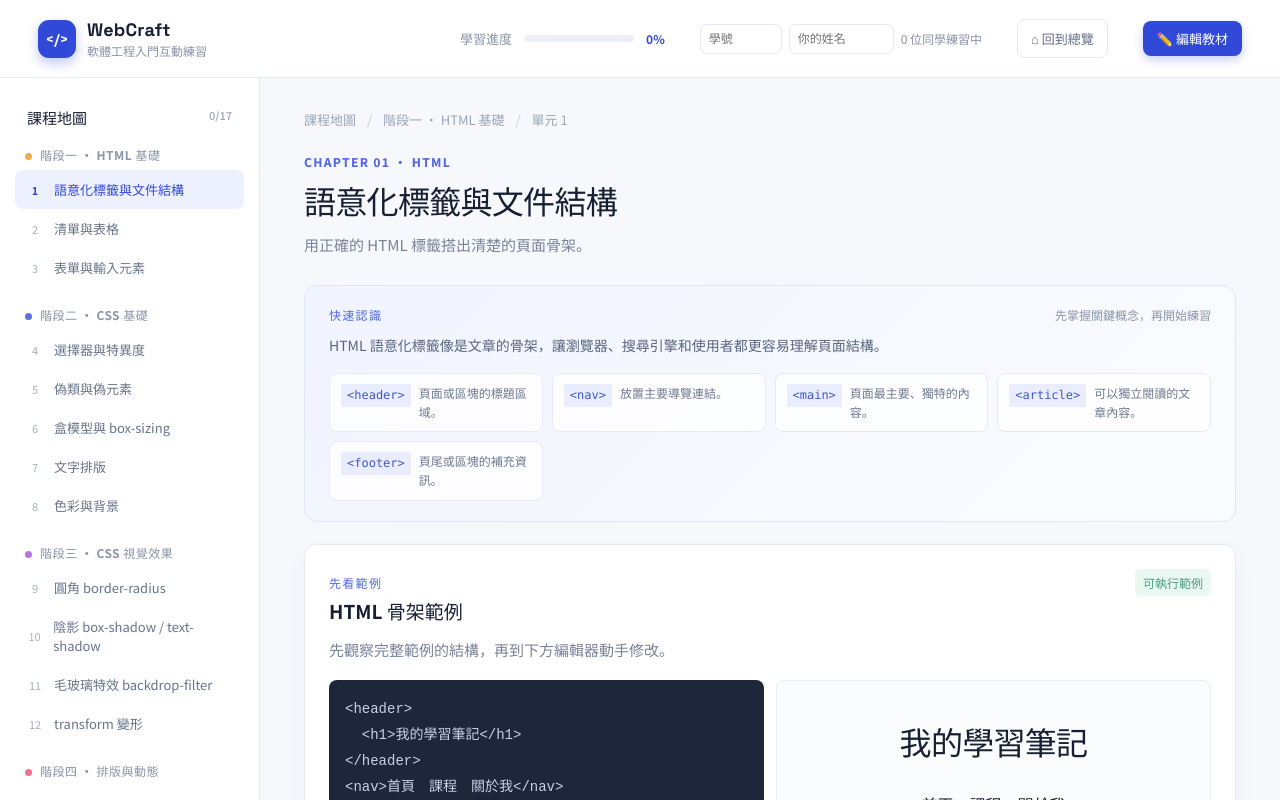
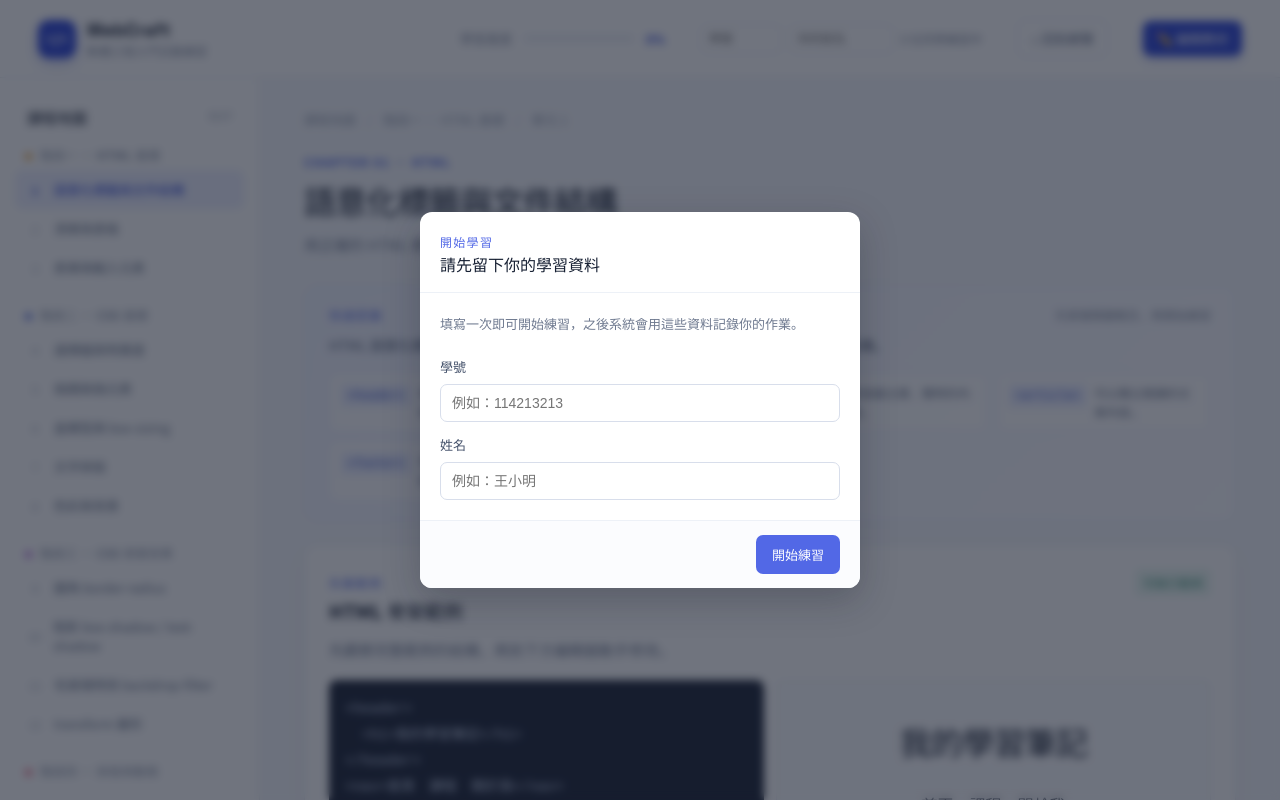
Before and after one commit to Richarrrd53/115-1-se-html-class, a Vue app: page / in a window 1280 px wide. Shown: the top 800 px of the page. Built offline with nearby package versions, Linux system fonts and the light colour scheme; no server answers; the database is empty.

Commit message:
更新首頁會彈出學號／姓名視窗

```diff
--- a/src/App.vue
+++ b/src/App.vue
@@ -13,6 +13,8 @@ const completedLessons = ref<Record<string, boolean>>(
 )
 const studentId = ref(localStorage.getItem('webcraft-student-id') || '')
 const studentName = ref(localStorage.getItem('webcraft-student-name') || '')
+const showStudentProfileModal = ref(!studentId.value.trim() || !studentName.value.trim())
+const studentProfileError = ref('')
 const practiceStudents = ref<string[]>([])
 const practiceSyncError = ref(false)
 const submissionMessage = ref('')
@@ -67,6 +69,23 @@ function resetCode() {
   if (practice.value) {
     code.value = { ...practice.value.starterCode }
   }
+}
+
+function confirmStudentProfile() {
+  const trimmedStudentId = studentId.value.trim()
+  const trimmedStudentName = studentName.value.trim()
+  if (!trimmedStudentId || !trimmedStudentName) {
+    studentProfileError.value = '請輸入學號與姓名後再開始練習。'
+    return
+  }
+
+  studentId.value = trimmedStudentId
+  studentName.value = trimmedStudentName
+  localStorage.setItem('webcraft-student-id', trimmedStudentId)
+  localStorage.setItem('webcraft-student-name', trimmedStudentName)
+  localStorage.setItem('webcraft-student-profile-completed', 'true')
+  studentProfileError.value = ''
+  showStudentProfileModal.value = false
 }
 
 function toggleComplete() {
@@ -172,6 +191,27 @@ const previewDocument = computed(() => `<!doctype html>
 
 <template>
   <div v-if="lesson" class="app-shell">
+    <div v-if="showStudentProfileModal" class="modal-overlay student-profile-overlay">
+      <form class="modal-box student-profile-modal" @submit.prevent="confirmStudentProfile">
+        <div class="modal-header">
+          <div>
+            <span class="section-kicker">開始學習</span>
+            <h3>請先留下你的學習資料</h3>
+          </div>
+        </div>
+        <div class="modal-body student-profile-body">
+          <p>填寫一次即可開始練習，之後系統會用這些資料記錄你的作業。</p>
+          <label for="student-id">學號</label>
+          <input id="student-id" v-model="studentId" required maxlength="40" autocomplete="username" placeholder="例如：114213213" />
+          <label for="student-name">姓名</label>
+          <input id="student-name" v-model="studentName" required maxlength="80" autocomplete="name" placeholder="例如：王小明" />
+          <p v-if="studentProfileError" class="student-profile-error" role="alert">{{ studentProfileError }}</p>
+        </div>
+        <div class="modal-footer student-profile-footer">
+          <button class="complete-button" type="submit">開始練習</button>
+        </div>
+      </form>
+    </div>
     <header class="topbar">
       <div class="brand">
         <div class="brand-mark">&lt;/&gt;</div>
@@ -183,8 +223,8 @@ const previewDocument = computed(() => `<!doctype html>
         <b>{{ progress }}%</b>
       </div>
       <div class="practice-presence">
-        <input id="student-id" v-model="studentId" placeholder="學號" maxlength="40" />
-        <input id="student-name" v-model="studentName" placeholder="你的姓名" maxlength="80" />
+        <input v-model="studentId" placeholder="學號" maxlength="40" />
+        <input v-model="studentName" placeholder="你的姓名" maxlength="80" />
         <span>{{ practiceStudents.length }} 位同學練習中</span>
         <small v-if="practiceSyncError" class="error">API 未連線</small>
       </div>
--- a/src/style.css
+++ b/src/style.css
@@ -654,6 +654,15 @@ textarea { display: block; resize: none; width: 100%; height: 270px; border: 0;
   gap: 10px;
   background: #fbfcfe;
 }
+.student-profile-overlay { z-index: 200; }
+.student-profile-modal { max-width: 440px; }
+.student-profile-body { display: flex; flex-direction: column; gap: 8px; }
+.student-profile-body p { color: #6f7a90; font-size: 13px; line-height: 1.7; margin: 0 0 8px; }
+.student-profile-body label { color: #46536c; font-size: 13px; font-weight: 700; margin-top: 5px; }
+.student-profile-body input { width: 100%; border: 1px solid #d8deeb; border-radius: 7px; padding: 10px 11px; color: #172033; font-size: 14px; outline: 0; }
+.student-profile-body input:focus { border-color: #5268e6; box-shadow: 0 0 0 3px #5268e61f; }
+.student-profile-error { color: #d86868 !important; margin: 4px 0 0 !important; }
+.student-profile-footer { justify-content: flex-end; }
 
 /* 階段管理彈窗內部 */
 .add-stage-form {
```
